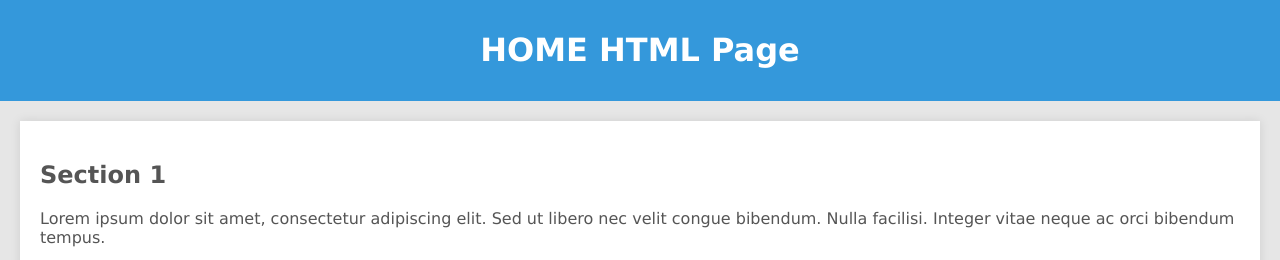
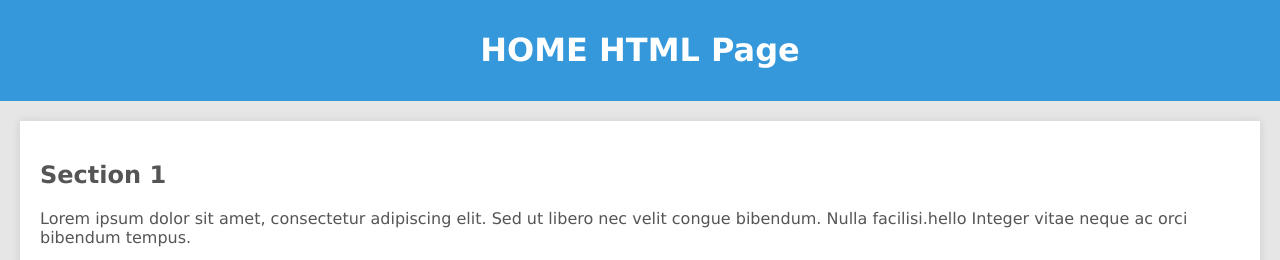
Before and after one commit to gsharikrishna/sample_django_app, a Django app: page / in a window 1280 px wide. Shown: the top 260 px of the page. Run offline with Django 5.2, Linux system fonts and the light colour scheme.

Commit message:
chaged home file

```diff
--- a/demo/myapp/templates/home.html
+++ b/demo/myapp/templates/home.html
@@ -51,7 +51,7 @@
 
   <section>
     <h2>Section 1</h2>
-    <p>Lorem ipsum dolor sit amet, consectetur adipiscing elit. Sed ut libero nec velit congue bibendum. Nulla facilisi. Integer vitae neque ac orci bibendum tempus.</p>
+    <p>Lorem ipsum dolor sit amet, consectetur adipiscing elit. Sed ut libero nec velit congue bibendum. Nulla facilisi.hello Integer vitae neque ac orci bibendum tempus.</p>
     <img src="https://img.freepik.com/free-photo/painting-mountain-lake-with-mountain-background_188544-9126.jpg" alt="Random Image">
   </section>
 
```
